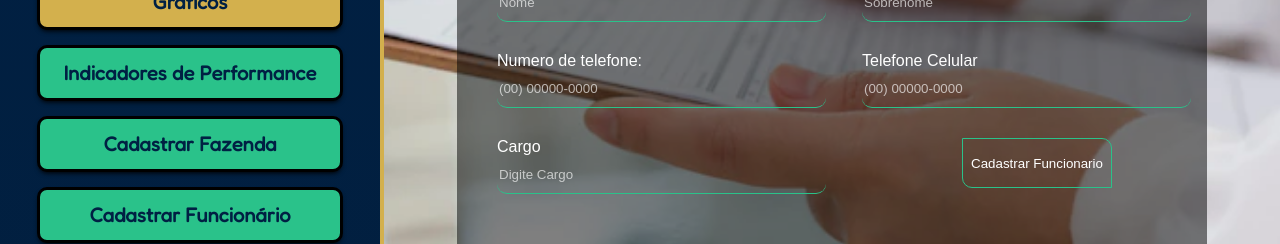
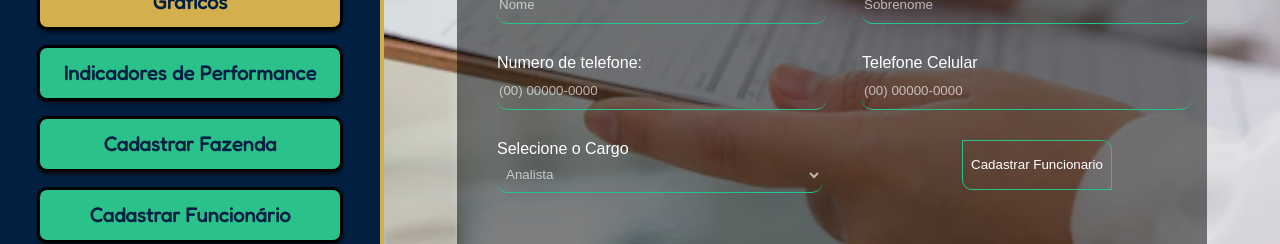
Before and after one commit to caiqueoak03/Sprint-2-Grupo-3, a plain HTML site: page pages/cadastro_funcionario.html in a window 1280 px wide. Shown: the part 334-578 px from the top of the page. Drawn offline with Linux system fonts and the light colour scheme.

Commit message:
select cargo

```diff
--- a/pages/cadastro_funcionario.html
+++ b/pages/cadastro_funcionario.html
@@ -58,7 +58,12 @@
 									<h2>Cadastro De Funcionário</h2>
 									<li>Primeiro nome:<br><input placeholder="Nome" type="text"> </li>
 									<li>Numero de telefone: <br><input placeholder="(00) 00000-0000" type="text"></li>
-									<li>Cargo <br><input placeholder="Digite Cargo" type="text"></li>
+									<li>Selecione o Cargo<select id="select_cargo">
+										<option value="analista">Analista</option>
+										<option value="Supervisor">Supervisor</option>
+										<option value="gerente">Gerente</option>
+
+									</select></li>
 
 
 								</ul>
--- a/styles/cadastro_funcionario.css
+++ b/styles/cadastro_funcionario.css
@@ -101,7 +101,22 @@ li input {
 	background-color: transparent;
 	border-bottom: #2ac28a solid 1px;
 	outline: none;
+	color: #2ac28a;
 }
+
+li select{
+	width: 100%;
+	height: 35px;
+	border-radius: 10px 10px 10px 10px;
+	border: none;
+	background-color: transparent;
+	border-bottom: #2ac28a solid 1px;
+	outline: none;
+	color: rgba(255, 255, 255, 0.648);
+
+
+}
+
 
 li input::placeholder {
 	color: rgba(255, 255, 255, 0.648);
```
